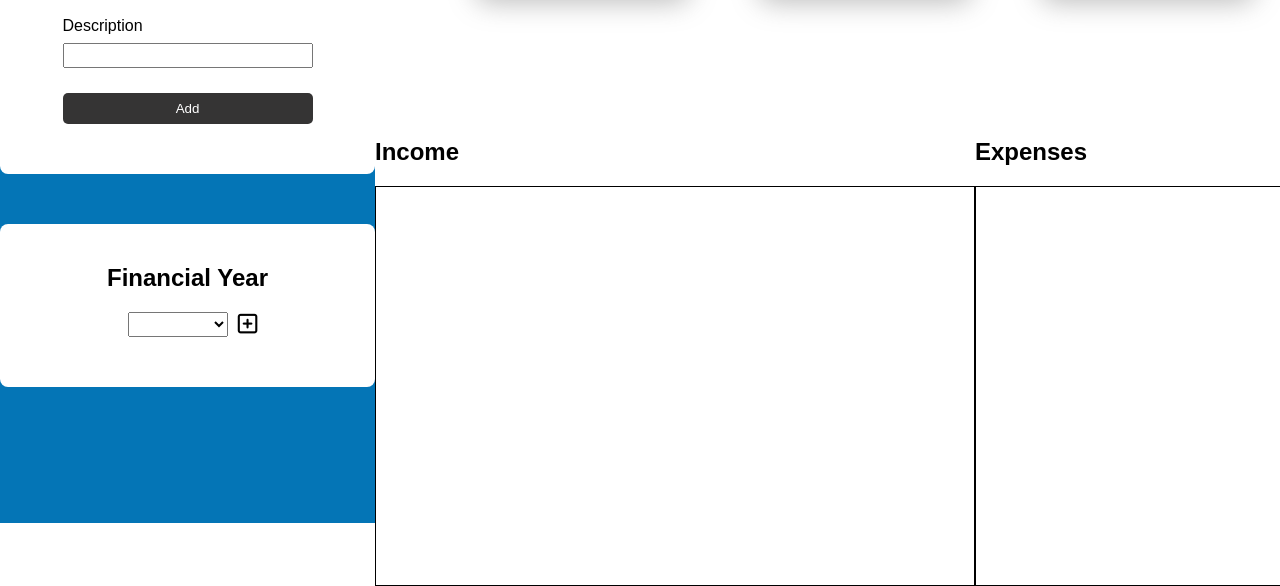
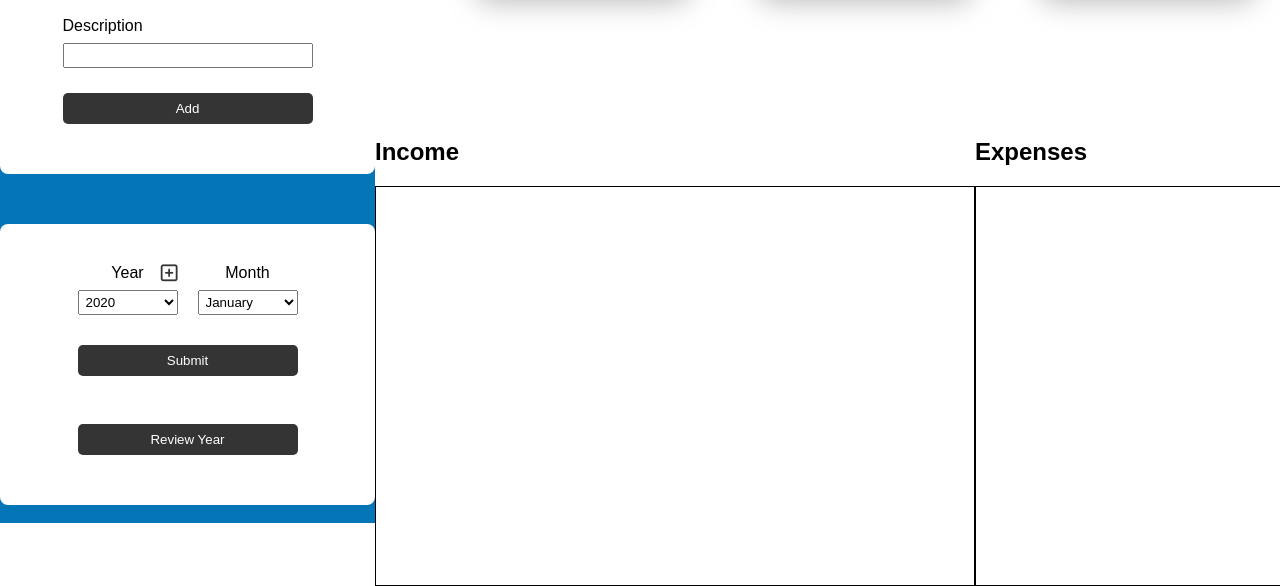
Before and after one commit to CourtneeM/finman-project, a website: page index.html in a window 1280 px wide. Shown: the part 292-878 px from the top of the page. Drawn offline with Linux system fonts and the light colour scheme.

Commit message:
Restyle financial year month section

```diff
--- a/index.html
+++ b/index.html
@@ -36,11 +36,40 @@
           <button id="add-transaction-btn">Add</button>
         </div>
         <div class="financial-years">
-          <h2>Financial Year</h2>
-          <div class="select-financial-year">
-            <select name="financial-year" id="financial-year"></select>
-            <i class="far fa-plus-square"></i>
+          <div class="select-year-month">
+            <div class="select-financial-year">
+              <label for="financial-year">Year</label>
+              <br />
+              <select name="financial-year" id="financial-year">
+                <option value="2020">2020</option>
+                <option value="2021">2021</option>
+                <option value="2022">2022</option>
+                <option value="2023">2023</option>
+              </select>
+              <i class="far fa-plus-square"></i>
+            </div>
+            <div class="select-financial-month">
+              <label for="financial-month">Month</label>
+              <br />
+              <select name="financial-month" id="financial-month">
+                <option value="january">January</option>
+                <option value="february">February</option>
+                <option value="march">March</option>
+                <option value="april">April</option>
+                <option value="may">May</option>
+                <option value="june">June</option>
+                <option value="july">July</option>
+                <option value="august">August</option>
+                <option value="september">September</option>
+                <option value="october">October</option>
+                <option value="november">November</option>
+                <option value="december">December</option>
+              </select>
+            </div>
           </div>
+          <button id="submit-year-month-btn">Submit</button>
+          <br />
+          <button id="review-year">Review Year</button>
         </div>
       </section>
       <section class="finance-display-section">
--- a/scss/style.scss
+++ b/scss/style.scss
@@ -26,6 +26,15 @@ main {
 .user-input-section {
   flex-basis: 500px;
   background-color: #0475b6;
+  button {
+    margin-top: 5px;
+    padding: 8px;
+    color: #fff;
+    background-color: #353434;
+    border: none;
+    border-radius: 5px;
+    cursor: pointer;
+  }
 }
 
 .user-inputs {
@@ -48,41 +57,49 @@ main {
   }
   button {
     width: 250px;
-    margin-top: 5px;
-    padding: 8px;
-    color: #fff;
-    background-color: #353434;
-    border: none;
-    border-radius: 5px;
-    cursor: pointer;
   }
 }
 
 .financial-years {
   display: flex;
   flex-direction: column;
-  justify-content: center;
-  align-items: center;
   width: 375px;
   margin: 50px auto 0;
   padding: 40px 0 50px;
   background-color: #fff;
   border-radius: 8px;
-  h2 {
-    margin-top: 0;
+  button {
+    margin: 30px auto 0;
+    width: 220px;
   }
+}
+
+.select-year-month {
+  display: flex;
+  justify-content: center;
+  align-items: center;
+  width: 375px;
+  text-align: center;
+  select {
+    width: 100px;
+    margin-top: 8px;
+    padding: 3px;
+  }
+
   .select-financial-year {
-    display: flex;
-    align-items: center;
-    select {
-      width: 100px;
-      margin: 0 10px;
-      padding: 3px;
-    }
+    margin: 0 10px;
+    position: relative;
     i {
-      font-size: 1.4rem;
+      position: absolute;
+      top: 0;
+      right: 0;
+      font-size: 1.2rem;
+      color: #353434;
       cursor: pointer;
     }
+  }
+  .select-financial-month {
+    margin: 0 10px;
   }
 }
 
```
Also changed, not shown: css/style.css.
